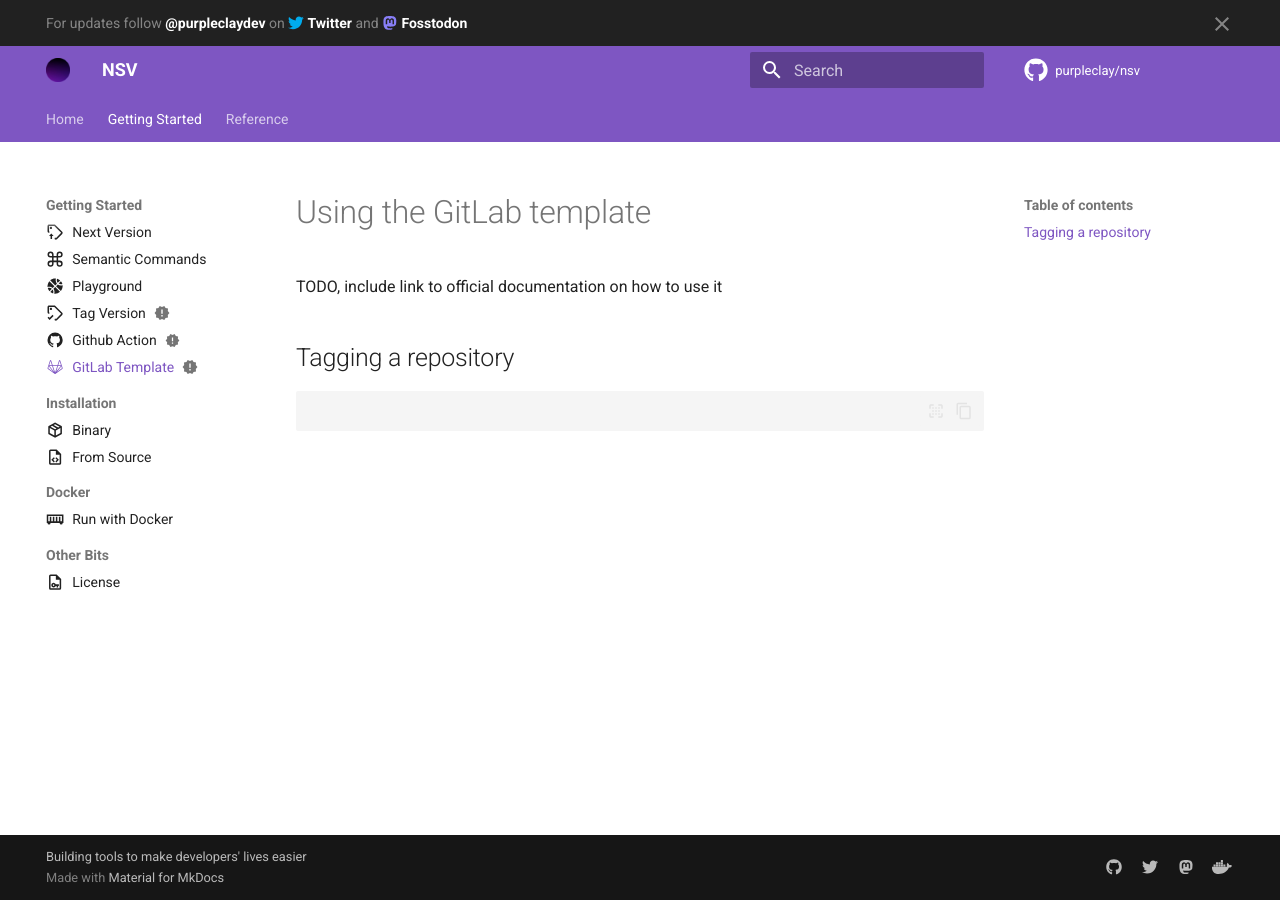
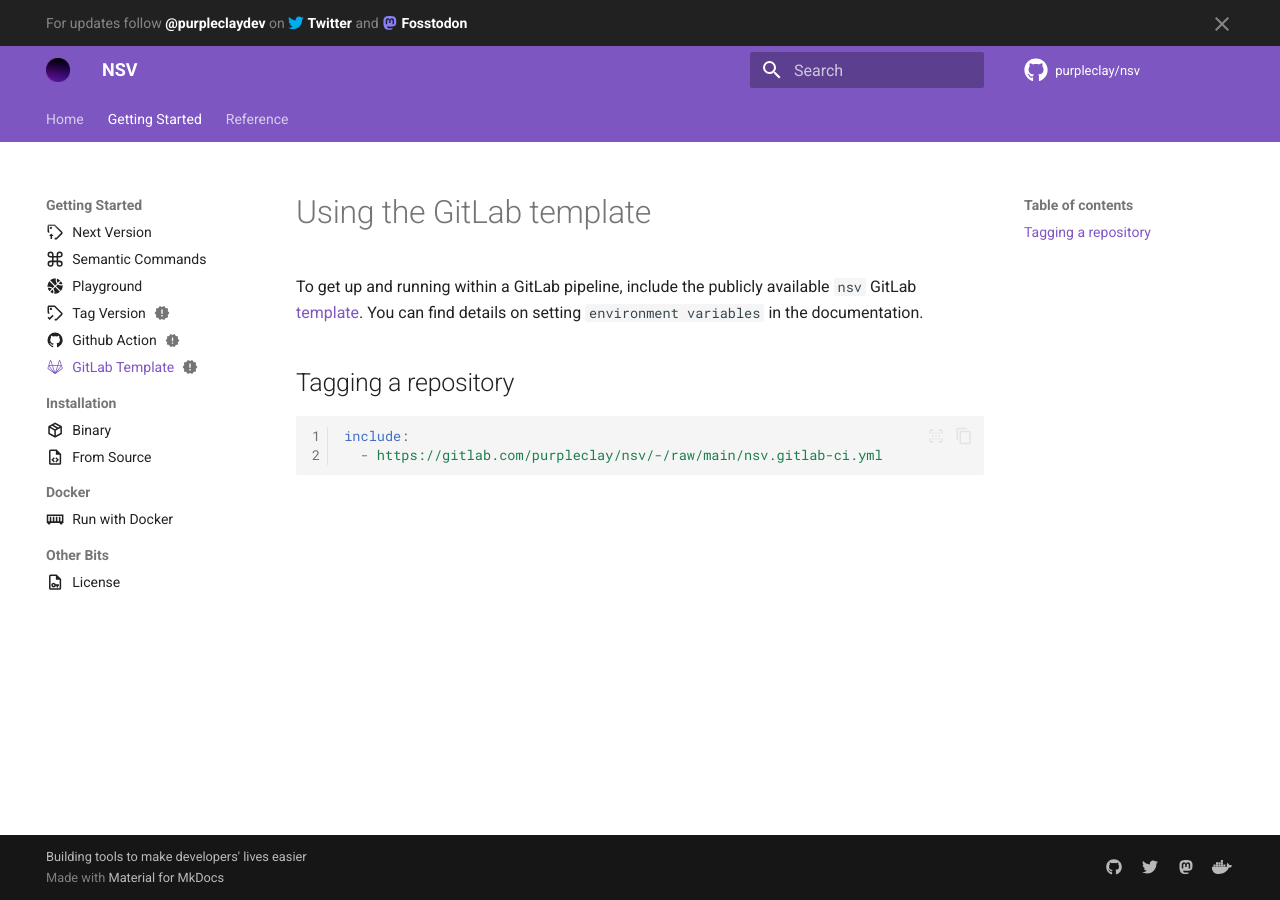
Before and after one commit to purpleclay/nsv, an MkDocs documentation site: the page built from docs/gitlab-template.md, in a window 1280 px wide. Built offline with MkDocs 1.6.1 and Material for MkDocs 9.7.7, drawn with Linux system fonts in a browser that asks for light colours; comment, search, counter and statistics services are not loaded.

Commit message:
gitlab template documentation

````diff
--- a/docs/gitlab-template.md
+++ b/docs/gitlab-template.md
@@ -5,9 +5,11 @@ status: new
 
 # Using the GitLab template
 
-TODO, include link to official documentation on how to use it
+To get up and running within a GitLab pipeline, include the publicly available `nsv` GitLab [template](https://gitlab.com/purpleclay/nsv). You can find details on setting `environment variables` in the documentation.
 
 ## Tagging a repository
 
-```yaml
+```{.yaml linenums="1"}
+include:
+  - https://gitlab.com/purpleclay/nsv/-/raw/main/nsv.gitlab-ci.yml
 ```
````
Also changed, not shown: docs/github-action.md (+2 -5 lines).
